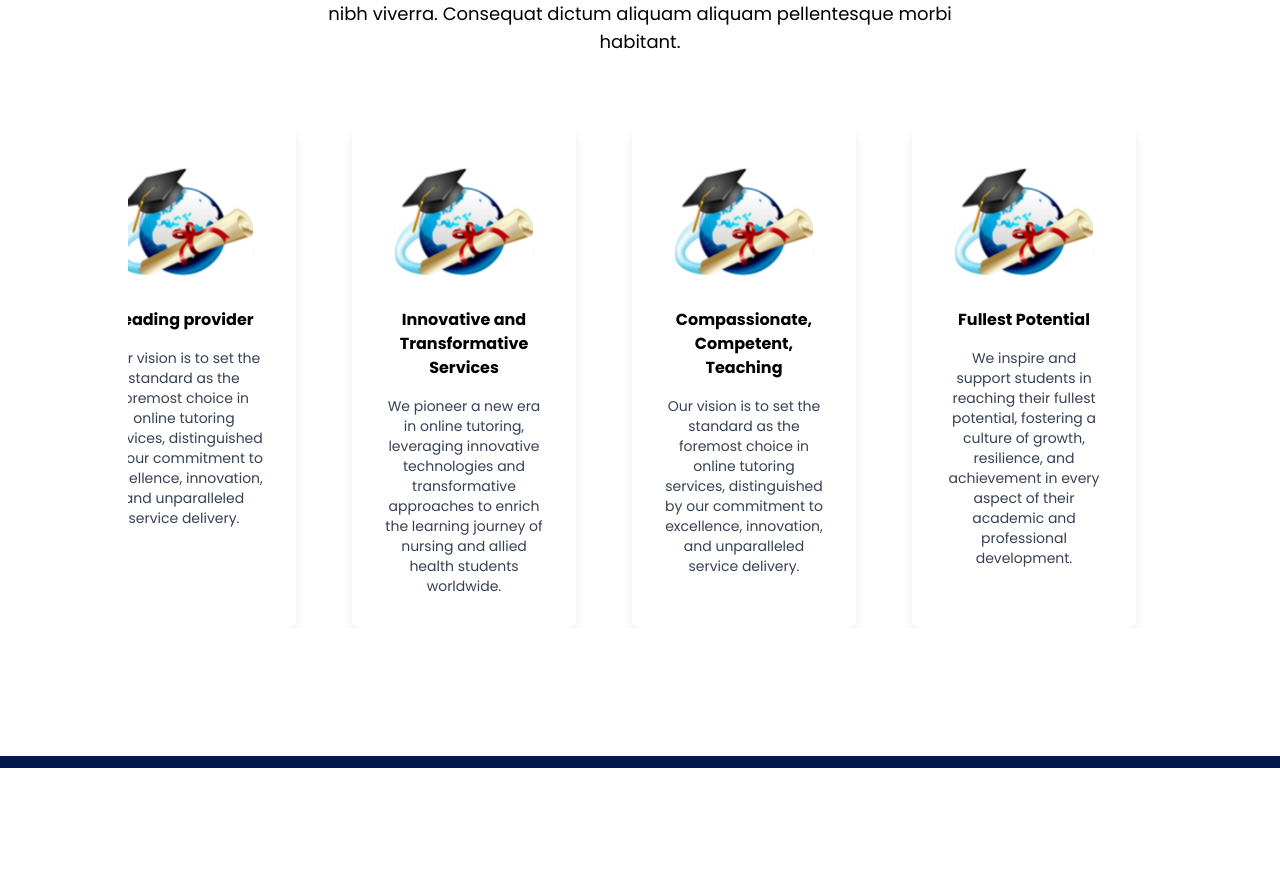
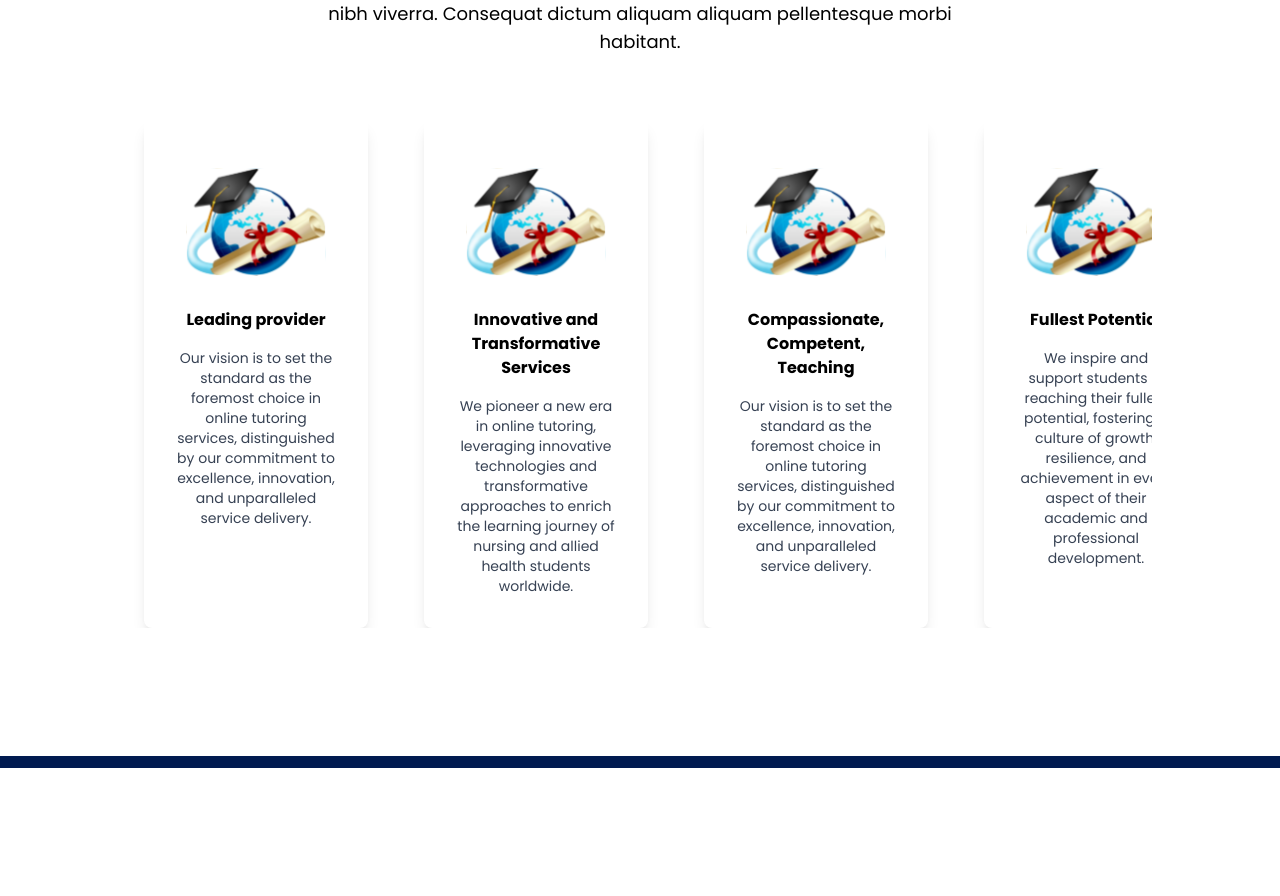
Before and after one commit to Jay-davisphem/datnas-client, a Next.js app: page / in a window 1280 px wide. Shown: the part 3600-4496 px from the top of the page. Built offline with nearby package versions, Linux system fonts and the light colour scheme.

Commit message:
roll back

```diff
--- a/app/globals.css
+++ b/app/globals.css
@@ -22,3 +22,22 @@ body {
   background: var(--primary-color);
   font-family: Arial, Helvetica, sans-serif;
 }
+
+
+.embla__slide {
+  position: relative;
+  min-width: 0;
+}
+
+@media (min-width: 768px) {
+  .embla__slide {
+    flex: 0 0 50%;
+    padding: 0 1rem;
+  }
+}
+
+@media (min-width: 1024px) {
+  .embla__slide {
+    flex: 0 0 33.3333%;
+  }
+}
--- /dev/null
+++ b/app/ui/Carousel.tsx
@@ -0,0 +1,30 @@
+import { ReactNode, useEffect } from "react";
+import useEmblaCarousel from "embla-carousel-react";
+
+interface CarouselProps {
+  children: ReactNode;
+  autoScroll?: boolean;
+  interval?: number;
+  slidesToScroll?: number; // New prop for controlling how many items scroll
+}
+
+export default function Carousel({ children, autoScroll = true, interval = 4000, slidesToScroll = 1 }: CarouselProps) {
+  const [emblaRef, emblaApi] = useEmblaCarousel({
+    loop: true,
+    align: "start",
+    containScroll: "trimSnaps",
+    slidesToScroll, // Moves the specified number of slides at a time
+  });
+
+  useEffect(() => {
+    if (!autoScroll || !emblaApi) return;
+    const scrollInterval = setInterval(() => emblaApi.scrollNext(), interval);
+    return () => clearInterval(scrollInterval);
+  }, [autoScroll, emblaApi, interval]);
+
+  return (
+    <div className="overflow-hidden w-full" ref={emblaRef}>
+      <div className="flex gap-6 flex-nowrap">{children}</div>
+    </div>
+  );
+}
--- a/app/ui/body/home/HomeSections.tsx
+++ b/app/ui/body/home/HomeSections.tsx
@@ -6,6 +6,7 @@ import Image from "next/image"
 import { openSans } from "../../fonts"
 import WhyChooseUsItem, { IWhyChooseUsItem } from "./WhyChooseUsItem"
 import AboutUsItem, { IAboutUsItem } from "./AboutUsItem"
+import Carousel from "../../Carousel";
 
 export function HomeSection1() {
   return (
@@ -83,15 +84,6 @@ export function WhyChooseUs() {
     { title: "Compassionate, Competent, Teaching", content: "Our vision is to set the standard as the foremost choice in online tutoring services, distinguished by our commitment to excellence, innovation, and unparalleled service delivery." },
     { title: "Fullest Potential", content: "We inspire and support students in reaching their fullest potential, fostering a culture of growth, resilience, and achievement in every aspect of their academic and professional development." },
   ];
-
-  const [emblaRef, emblaApi] = useEmblaCarousel({ loop: true, align: "start", containScroll: "trimSnaps" });
-
-  useEffect(() => {
-    if (!emblaApi) return;
-    let interval = setInterval(() => emblaApi.scrollNext(), 4000); // Auto-slide every 4 seconds
-    return () => clearInterval(interval);
-  }, [emblaApi]);
-
   return (
     <div className="p-6 md:p-16 lg:p-32 flex flex-col items-center justify-center bg-white mb-2 lg:mb-3 gap-16">
       <div className="flex flex-col items-center text-center gap-4 md:gap-6">
@@ -99,15 +91,14 @@ export function WhyChooseUs() {
         <p className="md:w-2/3 text-xs md:text-lg">Lorem ipsum dolor sit amet consectetur. Vel quis velit integer massa eget nibh viverra. Consequat dictum aliquam aliquam pellentesque morbi habitant.</p>
       </div>
 
-      {/* Embla Carousel Wrapper */}
-      <div className="overflow-hidden w-full" ref={emblaRef}>
+      <div className="overflow-hidden w-full">
         <div className="flex gap-6 flex-nowrap">
           {items.map((item) => (
                 <div
                 key={item.title}
                 className="flex-[0_0_100%] md:flex-[0_0_calc(100%/2)] lg:flex-[0_0_calc(100%/4)] px-4"
                 >
-              <WhyChooseUsItem {...item} />
+                  <WhyChooseUsItem key={item.title+item.imgUrl} {...item} />
                 </div>
             ))}
         </div>
```
Lines whose indentation alone changed are shown as unchanged.
